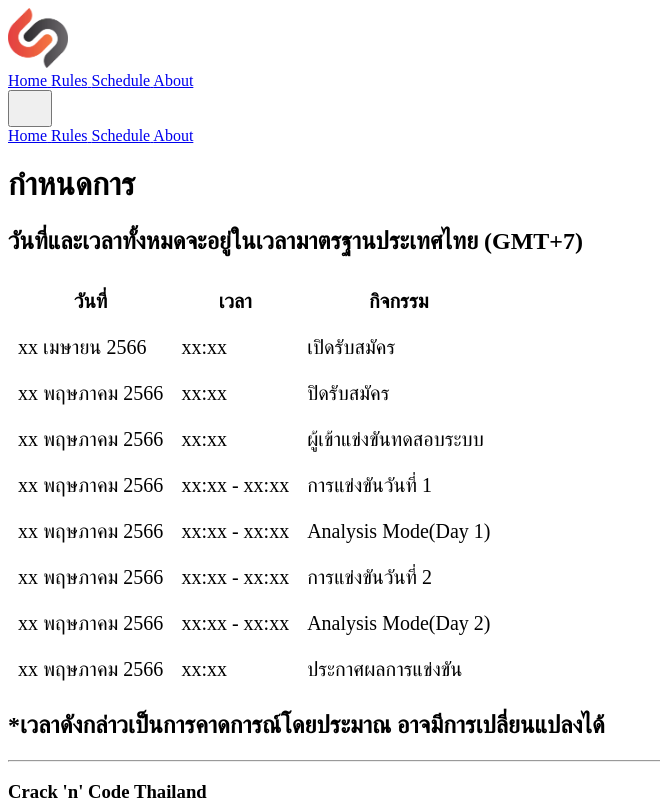
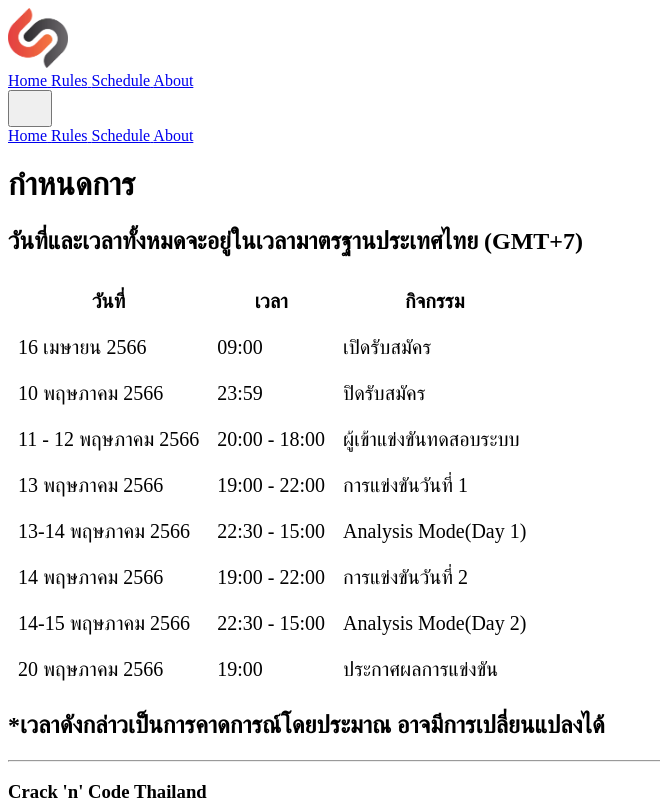
Before and after one commit to crackncode-th/pretoi19-site, a SvelteKit app: page /schedule in a window 1280 px wide. Shown: the top 800 px of the page, without its empty margins (0-660 px from the left). Built offline with nearby package versions, Linux system fonts and the light colour scheme; some icons are missing; a web font is replaced by a local one.

Commit message:
feat: add Codeblitz

```diff
--- a/src/components/CountDown.svelte
+++ b/src/components/CountDown.svelte
@@ -1,7 +1,7 @@
 <script lang="ts">
 	import TimeCard from "$components/elements/TimeCard.svelte";
 
-	let wanted_time = new Date("2023-05-22T00:00:00+07:00").getTime();
+	let wanted_time = new Date("2023-05-10T23:59:59+07:00").getTime();
 	let current_time = new Date().getTime();
 	let time_diff = Math.max(0, wanted_time - current_time);
 	let day_list = getDayList(time_diff);
--- a/src/components/PrizeList.svelte
+++ b/src/components/PrizeList.svelte
@@ -3,6 +3,7 @@
 </script>
 
 <div class="grid grid-cols-1 gap-3 pt-5">
+	<!--
 	<div>
 		<h2 class="top-prize">คะแนนรวมสูงสุดอันดับ 1</h2>
 		<Card>
@@ -39,6 +40,7 @@
 			</div>
 		</Card>
 	</div>
+  -->
 	<div>
 		<h2 class="top-prize">คะแนนรวมสูงสุด 16 อันดับแรก</h2>
 		<Card>
@@ -46,7 +48,7 @@
 				<div class="flex justify-center">
 					<img src="/crackncode.webp" class="w-1/2" alt="first place prize" />
 				</div>
-				<p class="pt-3 text-2xl">รางวัลอันดับที่ 4-16</p>
+				<p class="pt-3 text-2xl">รางวัลอันดับที่ 1-16</p>
 				<p class="pt-2 text-xl text-gray-400">Prize Detail</p>
 			</div>
 		</Card>
--- a/src/routes/+page.svelte
+++ b/src/routes/+page.svelte
@@ -18,7 +18,8 @@
 
 <main class="page">
 	<CncText delay={0} clsx="mb-10" color="#F13830">
-		<h1 class="page-title mt-6">Crack 'n' Code Pre TOI19</h1>
+		<h1 class="page-title mt-6">Crack 'n' Code x Code Blitz</h1>
+		<h1 class="page-title mt-2">Pre TOI19</h1>
 	</CncText>
 
 	<CncText delay={0} clsx="my-6" color="#101010">
@@ -32,7 +33,7 @@
 	<FloatIn delay={200}>
 		<h3 class="topic my-3">การแข่งขัน Pre-TOI 19</h3>
 		<h2>
-			จะจัดขึ้นในวันที่ xx-xx พฤษภาคม 2566 ผ่านระบบ
+			จะจัดขึ้นในวันที่ 15-16 พฤษภาคม 2566 ผ่านระบบ
 			<span class="blue-link"><a href="https://cms-dev.github.io/">CMS</a></span>
 		</h2>
 		<h2>
@@ -41,7 +42,7 @@
 	</FloatIn>
 
 	<FloatIn delay={200}>
-		<h3 class="topic mt-5">เหลือเวลาสมัครอีก</h3>
+		<h3 class="topic mb-3 mt-5">เหลือเวลาสมัครอีก</h3>
 		<CountDown />
 	</FloatIn>
 
@@ -57,6 +58,19 @@
 		</div>
 		<h3 class="topic mt-5">รางวัล</h3>
 		<PrizeList />
+	</FloatIn>
+
+	<FloatIn delay={800}>
+		<div class="mt-3 flex justify-center">
+			<hr class="w-3/4" />
+		</div>
+		<h3 class="topic mt-5">Powered by</h3>
+		<div>
+			<a href="https://web.facebook.com/xcodeblitz">
+				<img src="/codeblitz.png" alt="Code Blitz" class="mx-auto w-1/5" />
+				<p class="text-center text-2xl">Code Blitz</p>
+			</a>
+		</div>
 	</FloatIn>
 
 	<FloatIn delay={800}>
--- a/src/routes/schedule/+page.svelte
+++ b/src/routes/schedule/+page.svelte
@@ -12,43 +12,43 @@
 				</tr>
 			</thead>
 			<tr>
-				<td>xx เมษายน 2566</td>
-				<td>xx:xx</td>
+				<td>16 เมษายน 2566</td>
+				<td>09:00</td>
 				<td>เปิดรับสมัคร</td>
 			</tr>
 			<tr>
-				<td>xx พฤษภาคม 2566</td>
-				<td>xx:xx</td>
+				<td>10 พฤษภาคม 2566</td>
+				<td>23:59</td>
 				<td>ปิดรับสมัคร</td>
 			</tr>
 			<tr>
-				<td>xx พฤษภาคม 2566</td>
-				<td>xx:xx</td>
+				<td>11 - 12 พฤษภาคม 2566</td>
+				<td>20:00 - 18:00</td>
 				<td>ผู้เข้าแข่งขันทดสอบระบบ</td>
 			</tr>
 			<tr class="font-bold text-green-300">
-				<td>xx พฤษภาคม 2566</td>
-				<td>xx:xx - xx:xx</td>
+				<td>13 พฤษภาคม 2566</td>
+				<td>19:00 - 22:00</td>
 				<td>การแข่งขันวันที่ 1</td>
 			</tr>
 			<tr>
-				<td>xx พฤษภาคม 2566</td>
-				<td>xx:xx - xx:xx</td>
+				<td>13-14 พฤษภาคม 2566</td>
+				<td>22:30 - 15:00</td>
 				<td>Analysis Mode(Day 1)</td>
 			</tr>
 			<tr class="font-bold text-green-300">
-				<td>xx พฤษภาคม 2566</td>
-				<td>xx:xx - xx:xx</td>
+				<td>14 พฤษภาคม 2566</td>
+				<td>19:00 - 22:00</td>
 				<td>การแข่งขันวันที่ 2</td>
 			</tr>
 			<tr>
-				<td>xx พฤษภาคม 2566</td>
-				<td>xx:xx - xx:xx</td>
+				<td>14-15 พฤษภาคม 2566</td>
+				<td>22:30 - 15:00</td>
 				<td>Analysis Mode(Day 2)</td>
 			</tr>
 			<tr>
-				<td>xx พฤษภาคม 2566</td>
-				<td>xx:xx</td>
+				<td>20 พฤษภาคม 2566</td>
+				<td>19:00</td>
 				<td>ประกาศผลการแข่งขัน</td>
 			</tr>
 		</table>
```
Also changed, not shown: src/data/sponsors.json (+4 -4 lines), static/codeblitz.png (added).
